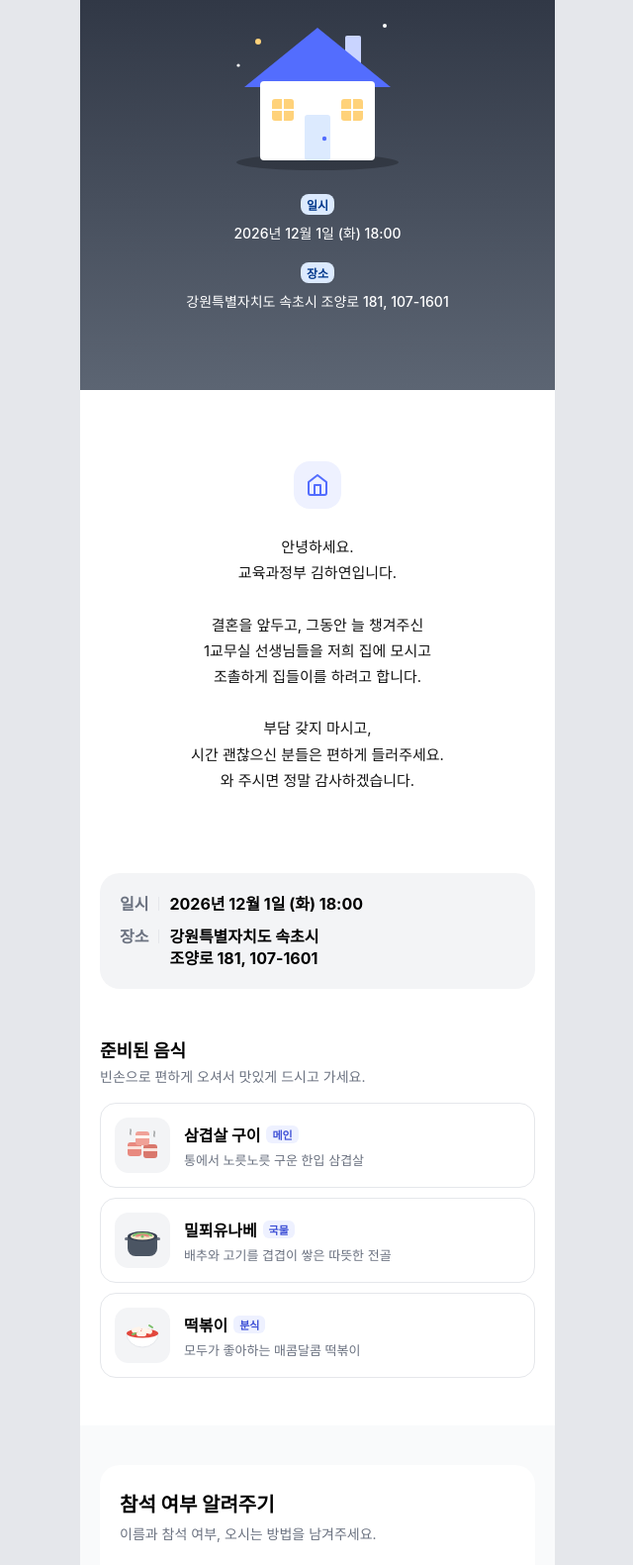
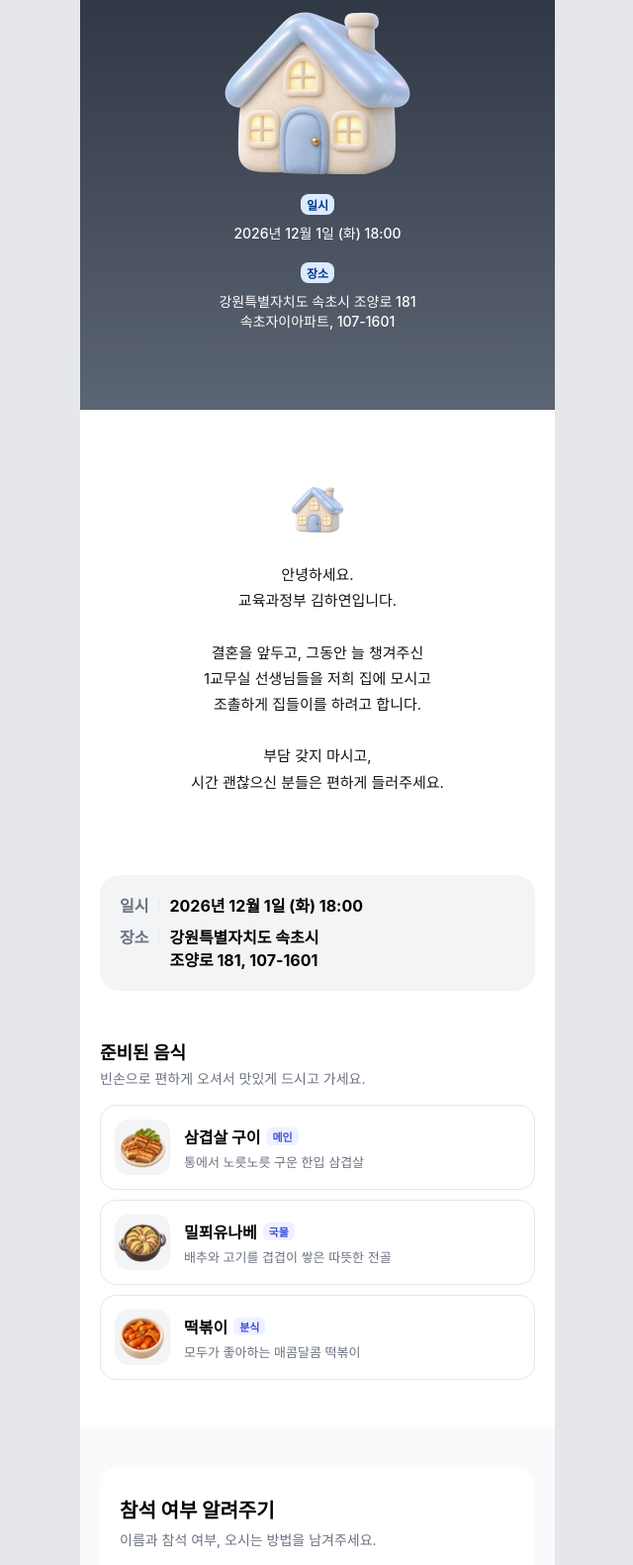
Before and after one commit to scieum/housewarming, a plain HTML site: page index.html in a window 1280 px wide. Shown: the part 193-1774 px from the top of the page at 99% size, without its empty margins (319-959 px from the left). Drawn offline with Linux system fonts and the light colour scheme; a web font is replaced by a local one.

Commit message:
Figma 수정 시안 반영 및 응답 폼 여백 조정
- 표지 제목·주소 문구, 인사말 마지막 줄 삭제
- 집·음식·차량/도보 아이콘을 Soft 3D 이미지로 교체 (images/, WebP)
- 응답 폼: legend 간격 누락 수정, 항목·선택 카드 여백 확대

Co-Authored-By: Claude Opus 5.5 <noreply@anthropic.com>

```diff
--- a/index.html
+++ b/index.html
@@ -12,30 +12,17 @@
 
   <header class="cover">
     <p class="cover__sub">Housewarming Party</p>
-    <h1 class="cover__title">저희 새집에<br />여러분을 초대합니다</h1>
-    <svg class="cover__art" width="200" height="170" viewBox="0 0 200 170" aria-hidden="true">
-      <ellipse cx="100" cy="158" rx="82" ry="8" fill="#000" fill-opacity=".25"/>
-      <rect x="128" y="30" width="16" height="36" rx="2" fill="#c9d4ff"/>
-      <path d="M26 82 100 22l74 60Z" fill="#536dfe"/>
-      <rect x="42" y="76" width="116" height="80" rx="4" fill="#fff"/>
-      <rect x="87" y="110" width="26" height="46" rx="3" fill="#dceafe"/>
-      <circle cx="107" cy="134" r="2.2" fill="#536dfe"/>
-      <rect x="54" y="94" width="22" height="22" rx="3" fill="#ffd27a"/>
-      <rect x="124" y="94" width="22" height="22" rx="3" fill="#ffd27a"/>
-      <path d="M65 94v22M54 105h22M135 94v22M124 105h22" stroke="#fff" stroke-width="2"/>
-      <circle cx="40" cy="36" r="3" fill="#ffd27a"/><circle cx="168" cy="20" r="2" fill="#fff"/><circle cx="20" cy="60" r="1.6" fill="#fff"/>
-    </svg>
+    <h1 class="cover__title">저희 새집에<br />선생님을 초대합니다</h1>
+    <img class="cover__art" src="images/house.webp" width="200" height="170" alt="" />
     <div class="cover__detail"><span class="chip">일시</span><p>2026년 12월 1일 (화) 18:00</p></div>
-    <div class="cover__detail"><span class="chip">장소</span><p>강원특별자치도 속초시 조양로 181, 107-1601</p></div>
+    <div class="cover__detail"><span class="chip">장소</span><p>강원특별자치도 속초시 조양로 181<br />속초자이아파트, 107-1601</p></div>
   </header>
 
   <section class="message">
-    <div class="message__icon" aria-hidden="true">
-      <svg width="24" height="24" viewBox="0 0 24 24" fill="none" stroke="#536dfe" stroke-width="2" stroke-linecap="round" stroke-linejoin="round"><path d="m3 9 9-7 9 7v11a2 2 0 0 1-2 2H5a2 2 0 0 1-2-2z"/><path d="M9 22V12h6v10"/></svg>
-    </div>
+    <img class="message__icon" src="images/house.webp" width="56" height="56" alt="" />
     <p>안녕하세요.<br />교육과정부 김하연입니다.</p>
     <p>결혼을 앞두고, 그동안 늘 챙겨주신<br />1교무실 선생님들을 저희 집에 모시고<br />조촐하게 집들이를 하려고 합니다.</p>
-    <p>부담 갖지 마시고,<br />시간 괜찮으신 분들은 편하게 들러주세요.<br />와 주시면 정말 감사하겠습니다.</p>
+    <p>부담 갖지 마시고,<br />시간 괜찮으신 분들은 편하게 들러주세요.</p>
   </section>
 
   <section class="info">
@@ -50,20 +37,17 @@
     <p class="section-desc">빈손으로 편하게 오셔서 맛있게 드시고 가세요.</p>
     <ul class="menu__list">
       <li class="menu__item">
-        <span class="menu__thumb" aria-hidden="true">
-          <svg width="40" height="40" viewBox="0 0 40 40"><rect x="5" y="17" width="14" height="14" rx="3" fill="#e8897f"/><rect x="5" y="21" width="14" height="3" fill="#fbe3dc"/><rect x="21" y="19" width="14" height="14" rx="3" fill="#d9776c"/><rect x="21" y="23" width="14" height="3" fill="#fbe3dc"/><rect x="13" y="6" width="14" height="14" rx="3" fill="#f0a197"/><rect x="13" y="10" width="14" height="3" fill="#fff4ef"/><path d="M8 4c1 2-1 3 0 5M32 6c1 2-1 3 0 5" stroke="#a0a2a3" stroke-width="1.5" stroke-linecap="round" fill="none"/></svg>
+        <span class="menu__thumb" aria-hidden="true"><img src="images/samgyeopsal.webp" width="48" height="48" alt="" />
         </span>
         <div><p class="menu__name">삼겹살 구이 <span class="tag">메인</span></p><p class="menu__desc">통에서 노릇노릇 구운 한입 삼겹살</p></div>
       </li>
       <li class="menu__item">
-        <span class="menu__thumb" aria-hidden="true">
-          <svg width="40" height="40" viewBox="0 0 40 40"><rect x="2" y="17" width="5" height="3" rx="1.5" fill="#6b7280"/><rect x="33" y="17" width="5" height="3" rx="1.5" fill="#6b7280"/><path d="M5 16h30v12a8 8 0 0 1-8 8H13a8 8 0 0 1-8-8z" fill="#4b5563"/><ellipse cx="20" cy="16" rx="15" ry="5" fill="#374151"/><ellipse cx="20" cy="16" rx="12" ry="3.6" fill="#f6e7c8"/><path d="M11 16a9 3 0 0 1 18 0" stroke="#7cbf6a" stroke-width="2.2" fill="none"/><path d="M14 16.5a6 2 0 0 1 12 0" stroke="#e8897f" stroke-width="2.2" fill="none"/><circle cx="20" cy="16" r="1.6" fill="#7cbf6a"/></svg>
+        <span class="menu__thumb" aria-hidden="true"><img src="images/millefeuille.webp" width="48" height="48" alt="" />
         </span>
         <div><p class="menu__name">밀푀유나베 <span class="tag">국물</span></p><p class="menu__desc">배추와 고기를 겹겹이 쌓은 따뜻한 전골</p></div>
       </li>
       <li class="menu__item">
-        <span class="menu__thumb" aria-hidden="true">
-          <svg width="40" height="40" viewBox="0 0 40 40"><path d="M4 18h32a16 14 0 0 1-32 0z" fill="#fff" stroke="#e5e7eb"/><ellipse cx="20" cy="18" rx="16" ry="4.5" fill="#e2483d"/><rect x="9" y="12" width="10" height="5" rx="2.5" fill="#fff4ea" transform="rotate(-15 14 14.5)"/><rect x="19" y="13" width="11" height="5" rx="2.5" fill="#fff4ea" transform="rotate(12 24.5 15.5)"/><rect x="14" y="16" width="10" height="5" rx="2.5" fill="#fff4ea"/><path d="m27 10 3 2m-20 7 3-1" stroke="#7cbf6a" stroke-width="2" stroke-linecap="round"/></svg>
+        <span class="menu__thumb" aria-hidden="true"><img src="images/tteokbokki.webp" width="48" height="48" alt="" />
         </span>
         <div><p class="menu__name">떡볶이 <span class="tag">분식</span></p><p class="menu__desc">모두가 좋아하는 매콤달콤 떡볶이</p></div>
       </li>
@@ -95,12 +79,12 @@
         <div class="options">
           <label class="option">
             <input type="radio" name="transport" value="car" />
-            <svg width="28" height="28" viewBox="0 0 24 24" fill="none" stroke="currentColor" stroke-width="2" stroke-linecap="round" stroke-linejoin="round" aria-hidden="true"><path d="M19 17h2c.6 0 1-.4 1-1v-3c0-.9-.7-1.7-1.5-1.9C18.7 10.6 16 10 16 10s-1.3-1.4-2.2-2.3c-.5-.4-1.1-.7-1.8-.7H5c-.6 0-1.1.4-1.4.9l-1.4 2.9A3.7 3.7 0 0 0 2 12v4c0 .6.4 1 1 1h2"/><circle cx="7" cy="17" r="2"/><path d="M9 17h6"/><circle cx="17" cy="17" r="2"/></svg>
+            <img src="images/car.webp" width="40" height="40" alt="" />
             <span>차량</span>
           </label>
           <label class="option">
             <input type="radio" name="transport" value="walk" />
-            <svg width="28" height="28" viewBox="0 0 24 24" fill="none" stroke="currentColor" stroke-width="2" stroke-linecap="round" stroke-linejoin="round" aria-hidden="true"><path d="M4 16v-2.38C4 11.5 2.97 10.5 3 8c.03-2.72 1.49-6 4.5-6C9.37 2 10 3.8 10 5.5c0 3.11-2 5.66-2 8.68V16a2 2 0 1 1-4 0Z"/><path d="M20 20v-2.38c0-2.12 1.03-3.12 1-5.62-.03-2.72-1.49-6-4.5-6C14.63 6 14 7.8 14 9.5c0 3.11 2 5.66 2 8.68V20a2 2 0 1 0 4 0Z"/><path d="M16 17h4"/><path d="M4 13h4"/></svg>
+            <img src="images/walk.webp" width="40" height="40" alt="" />
             <span>도보</span>
           </label>
         </div>
--- a/style.css
+++ b/style.css
@@ -40,7 +40,8 @@ body {
   display: flex; flex-direction: column; align-items: center; gap: 26px;
   padding: 72px 20px; text-align: center; font-size: 15px; line-height: 1.75; color: var(--text-body);
 }
-.message__icon { display: grid; place-items: center; width: 48px; height: 48px; border-radius: 16px; background: var(--primary-soft); }
+.message__icon { border-radius: 16px; }
+.cover__art { object-fit: cover; }
 
 /* Info */
 .info { padding: 8px 20px 40px; }
@@ -61,11 +62,13 @@ body {
 
 /* RSVP */
 .rsvp { padding: 40px 20px 60px; background: var(--surface-page); }
-.card { display: flex; flex-direction: column; gap: 24px; padding: 24px 20px; border-radius: 20px; background: #fff; }
+.card { display: flex; flex-direction: column; gap: 28px; padding: 28px 20px; border-radius: 20px; background: #fff; }
 .card__title { font-size: 20px; font-weight: 700; }
-.card__title + .section-desc { margin-top: -18px; }
-.field { display: flex; flex-direction: column; gap: 8px; border: 0; padding: 0; min-width: 0; }
+.card__title + .section-desc { margin-top: -22px; }
+.field { display: flex; flex-direction: column; gap: 12px; border: 0; padding: 0; min-width: 0; }
 .label { display: flex; align-items: center; gap: 4px; padding: 0; font-size: 16px; font-weight: 700; }
+/* fieldset의 legend는 flex gap을 받지 않아서 간격을 직접 줌 */
+legend.label { margin-bottom: 12px; }
 .req { font-size: 12px; font-weight: 400; color: var(--danger); }
 .input {
   width: 100%; padding: 12px 16px; font: inherit; font-size: 16px;
@@ -85,10 +88,10 @@ body {
 .radio input:checked::after { content: ""; width: 10px; height: 10px; border-radius: 50%; background: var(--primary); }
 .radio input:focus-visible, .option:has(input:focus-visible) { outline: 2px solid var(--primary); outline-offset: 2px; }
 
-.options { display: grid; grid-template-columns: 1fr 1fr; gap: 8px; }
+.options { display: grid; grid-template-columns: 1fr 1fr; gap: 12px; }
 .option {
-  position: relative; display: flex; flex-direction: column; align-items: center; justify-content: center; gap: 6px;
-  height: 88px; border: 1px solid var(--border); border-radius: 12px; color: #6b7280; cursor: pointer;
+  position: relative; display: flex; flex-direction: column; align-items: center; justify-content: center; gap: 8px;
+  height: 112px; border: 1px solid var(--border); border-radius: 12px; color: #6b7280; cursor: pointer;
 }
 .option span { color: #374151; font-size: 15px; font-weight: 500; }
 .option input { position: absolute; opacity: 0; pointer-events: none; }
```
Also changed, not shown: images/car.webp (added), images/house.webp (added), images/millefeuille.webp (added), images/samgyeopsal.webp (added), images/tteokbokki.webp (added), images/walk.webp (added).
